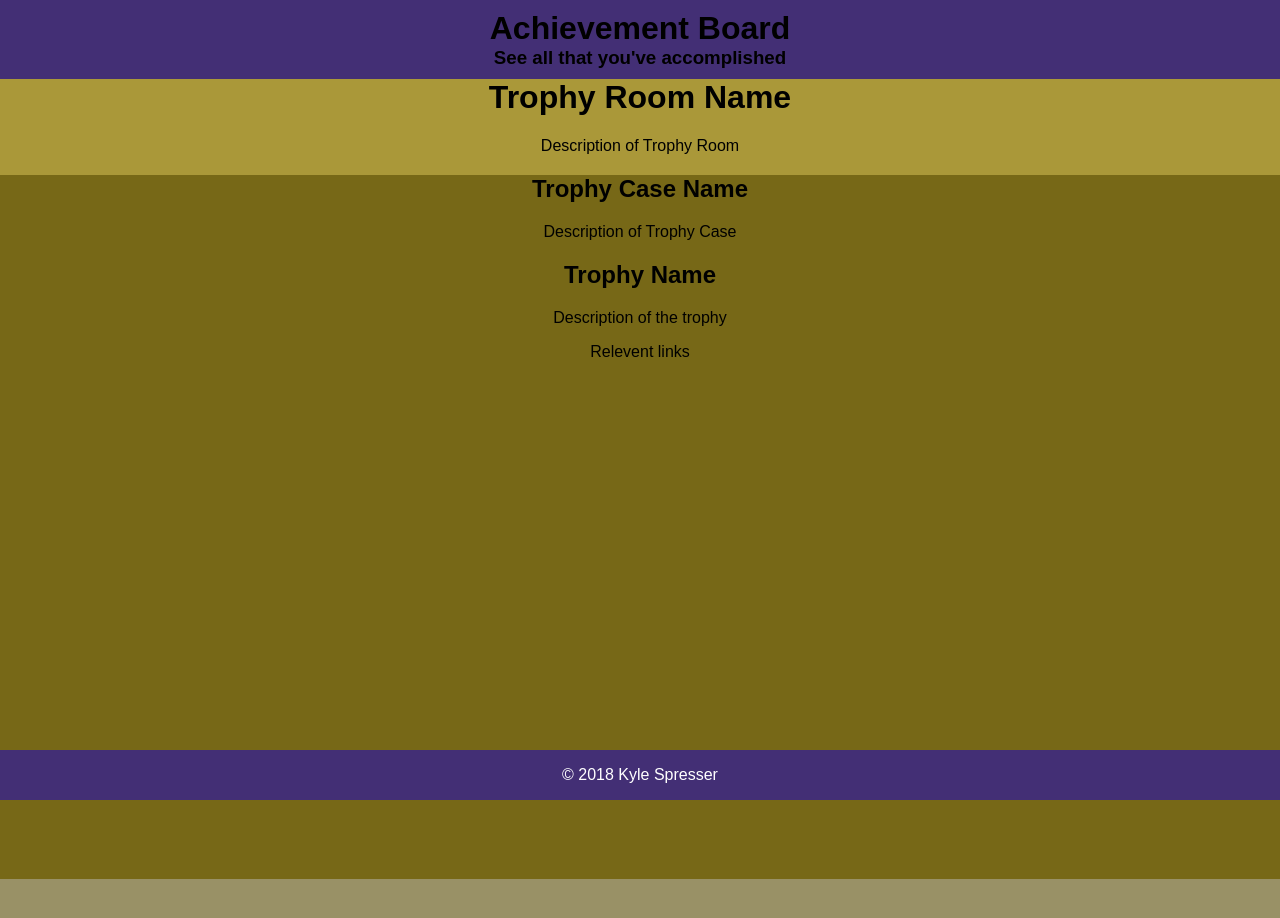
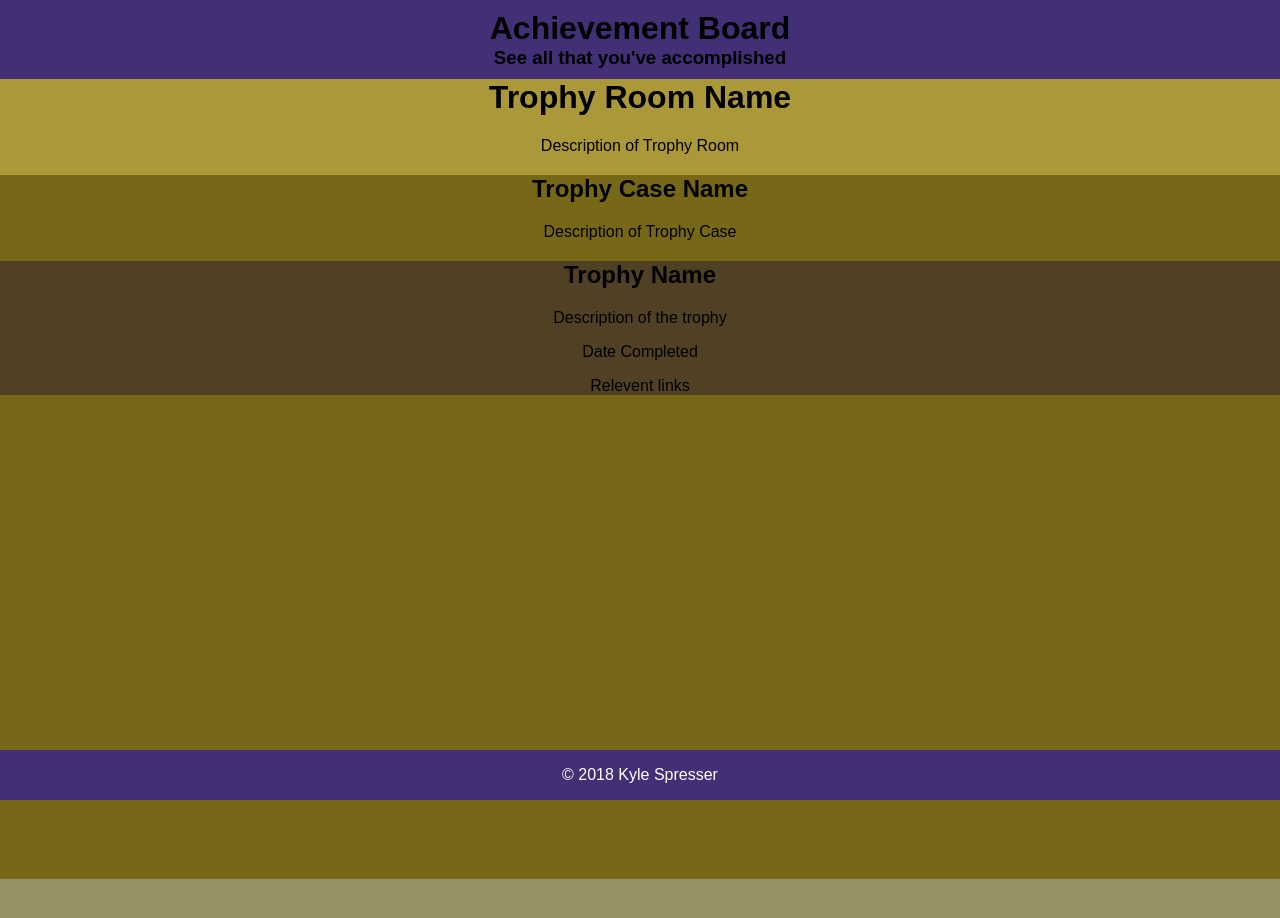
Before and after one commit to keyspress/achievement-app, a React (Create React App) app: page / in a window 1280 px wide. Shown: the top 918 px of the page. Built offline with nearby package versions, Linux system fonts and the light colour scheme.

Commit message:
style Trophy

```diff
--- a/src/components/Trophy.js
+++ b/src/components/Trophy.js
@@ -1,9 +1,11 @@
 import React from 'react';
+import './trophy.css';
 
 export const Trophy = () => (
-  <div>
+  <div className="trophy-container">
     <h2>Trophy Name</h2>
     <p>Description of the trophy</p>
+    <p>Date Completed</p>
     <p>Relevent links</p>
   </div>
 )
--- /dev/null
+++ b/src/components/trophy.css
@@ -0,0 +1,3 @@
+.trophy-container {
+  background-color: rgba( 21,  6, 58, 0.4);
+}
```
